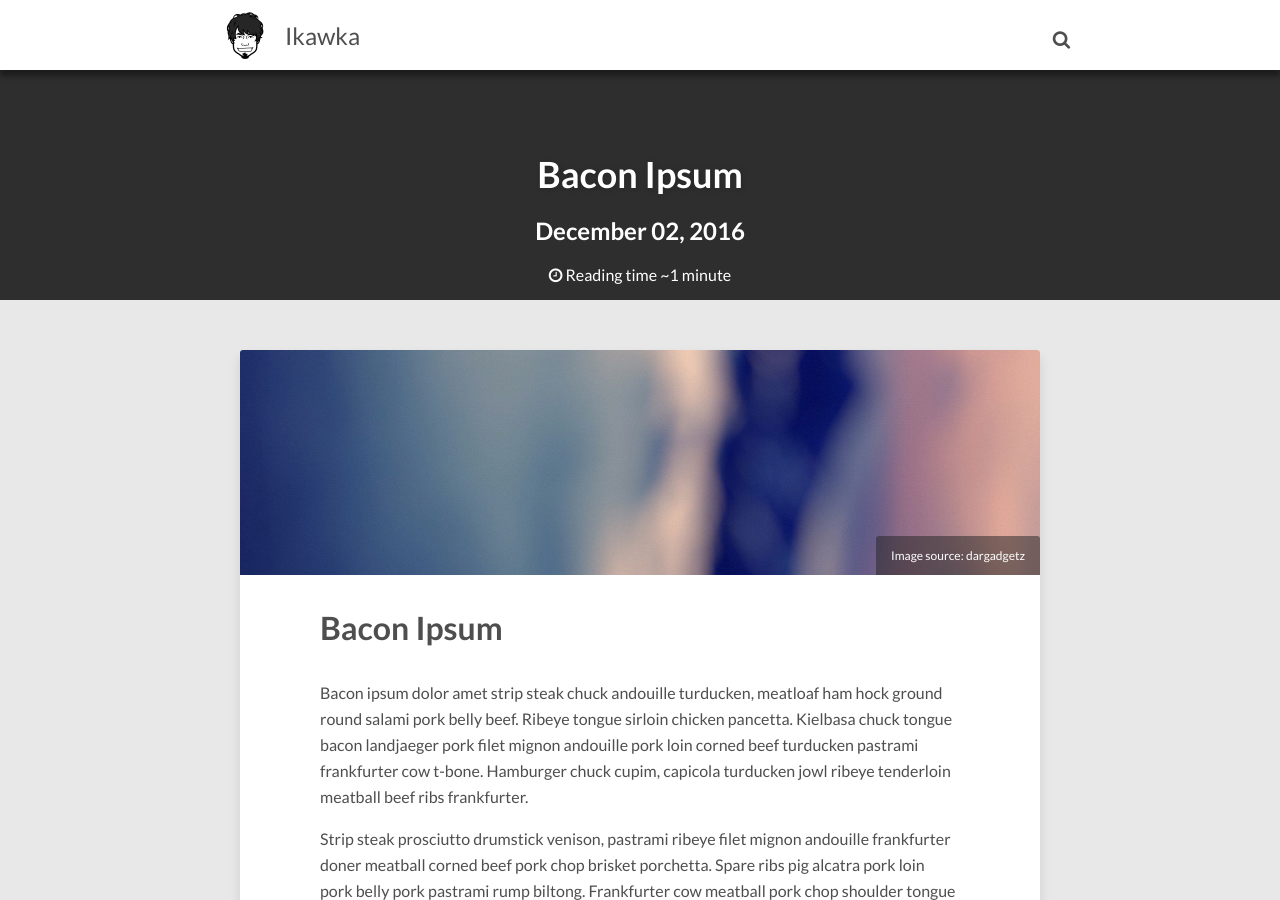
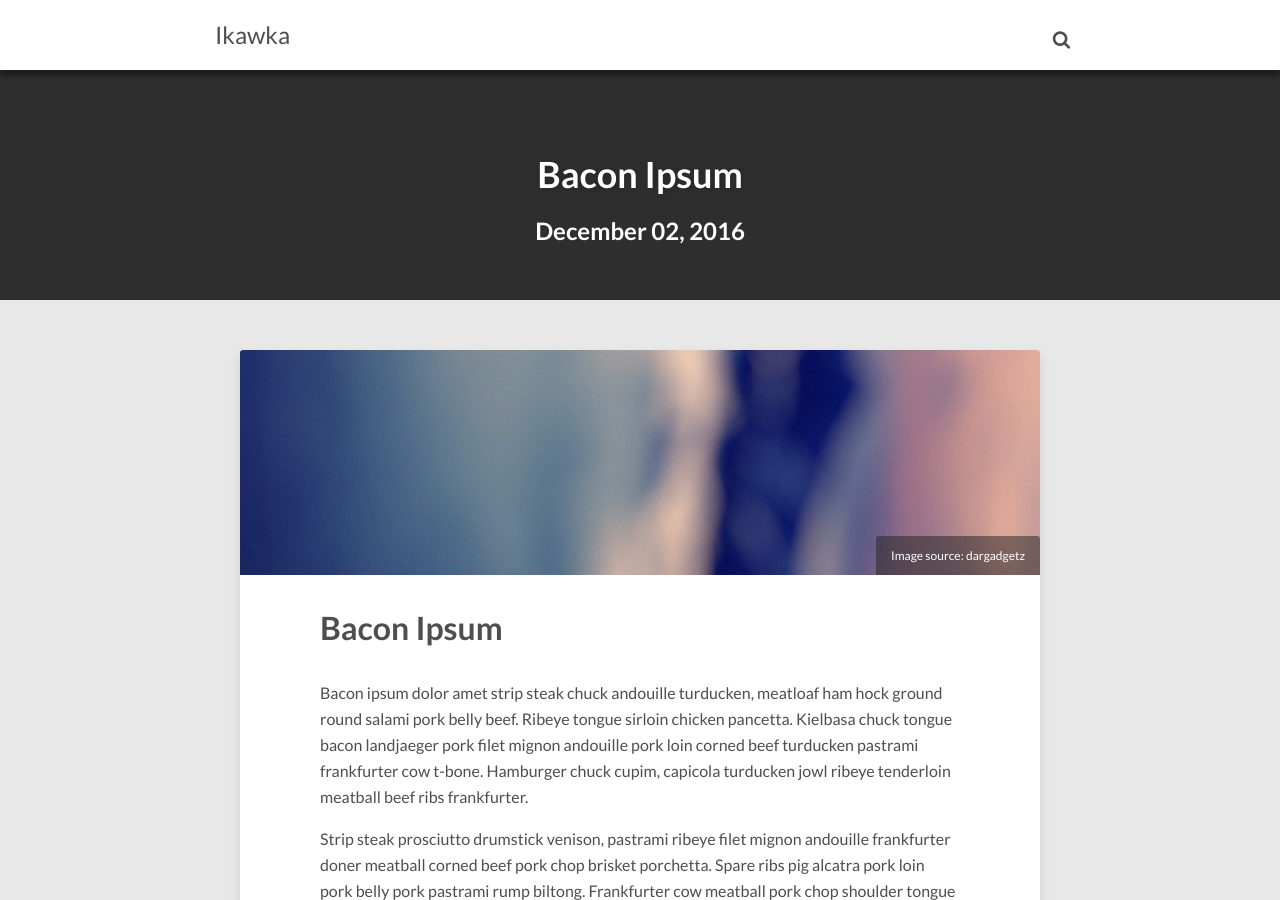
Before and after one commit to ikawka/ikawka.github.io, a Jekyll site: the page built from _posts/2016-12-02-sample-post.md, in a window 1280 px wide and 900 px high. Built offline with Jekyll 4.4.1, drawn with Linux system fonts in a browser that asks for light colours; nearby versions of some CDN libraries; comment, search, counter and statistics services are not loaded; some of the changed lines change nothing that is shown.

Commit message:
config update

```diff
--- a/_config.yml
+++ b/_config.yml
@@ -1,15 +1,4 @@
 title:            Ikawka
 description:      In Code We Trust
 
-# put your disqus here
-disqus_shortname:
-reading_time:     true # if true, shows the estimated reading time for a post
-words_per_minute: 200
-logo:             images/logo.png # logo visible in the topbar
-excerpt_separator: <!--more-->
-# Your site's domain goes here (eg: //mmistakes.github.io, http://mademistakes.com, etc)
-# When testing locally leave blank or use http://localhost:4000
-
-url: http://ikawka.github.io
-
 theme: jekyll-theme-cayman
```
